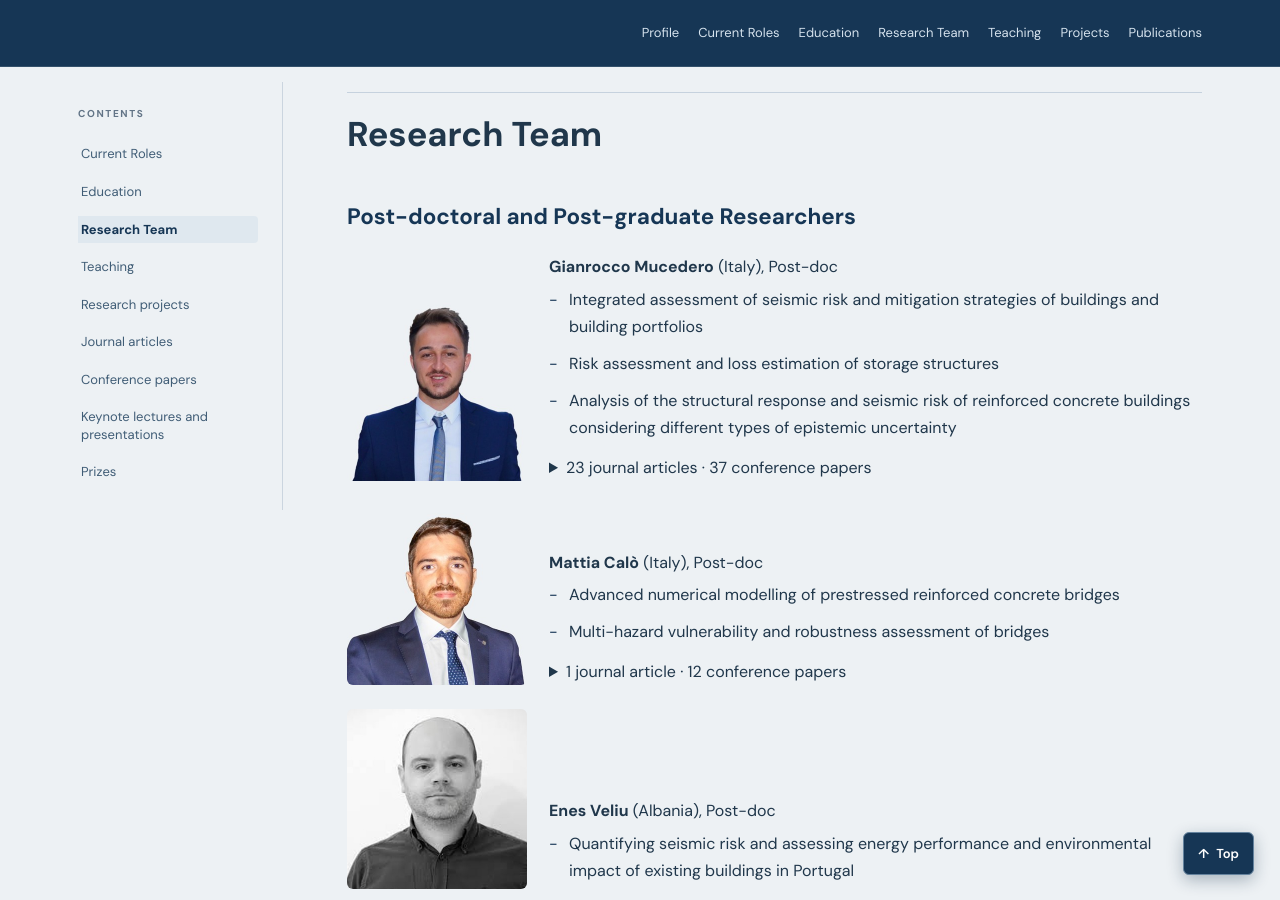
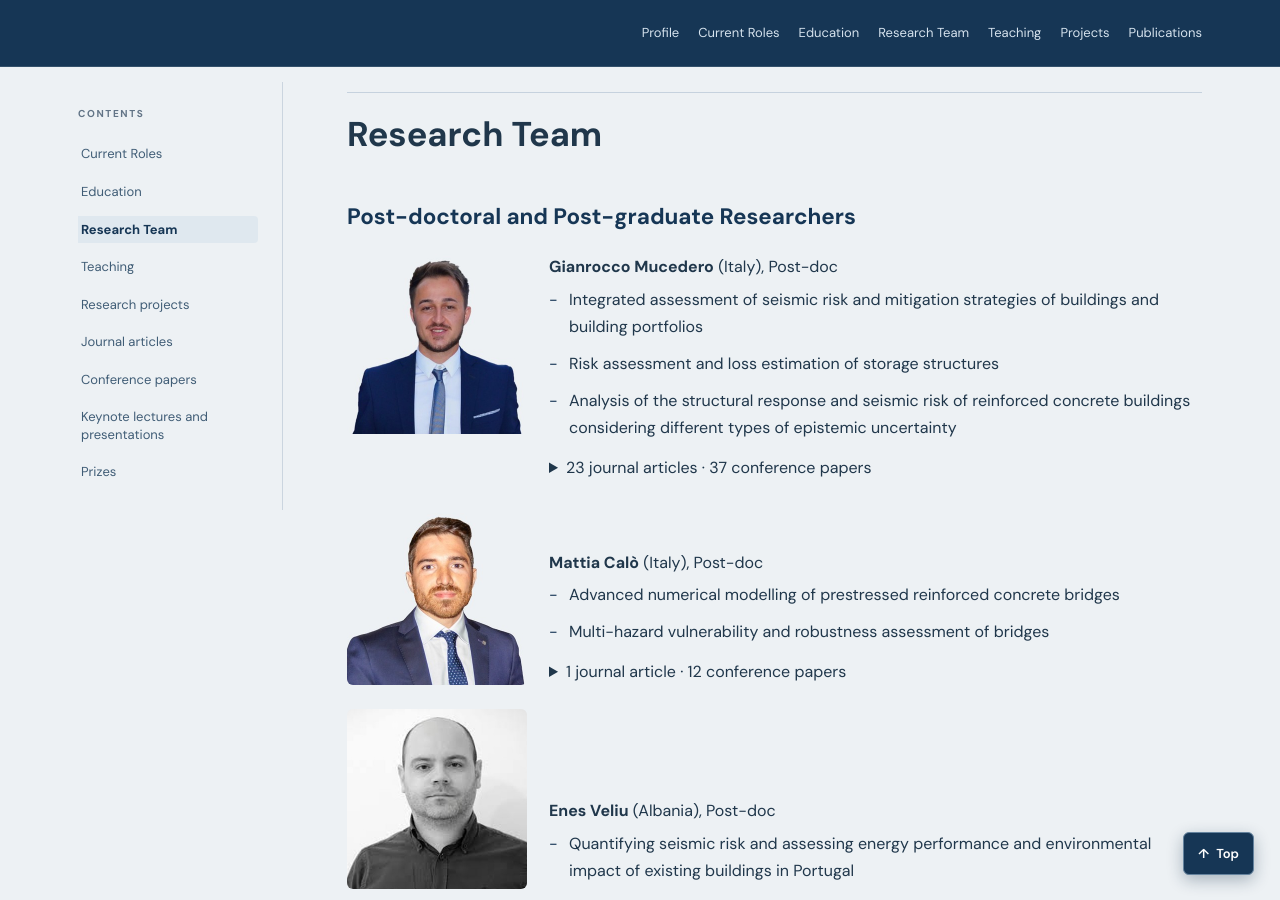
Before and after one commit to rncmonteiro/cv, a Jekyll site: the page built from index.md, in a window 1280 px wide and 900 px high, scrolled down 1894 px. Built offline with Jekyll 4.4.1, drawn with Linux system fonts in a browser that asks for light colours.

Commit message:
Add files via upload

```diff
--- a/_includes/content/team.md
+++ b/_includes/content/team.md
@@ -2,7 +2,7 @@
 
 ### Post-doctoral and Post-graduate Researchers
 
-<div style="display:flex; align-items:flex-end; gap:22px; margin:18px 0 24px; flex-wrap:wrap;">
+<div style="display:flex; align-items:flex-start; gap:22px; margin:18px 0 24px; flex-wrap:wrap;">
   <img src="assets/gianrocco-mucedero.jpg" alt="Gianrocco Mucedero" width="180" height="180" style="width:180px !important; min-width:180px; max-width:180px; height:180px !important; min-height:180px; max-height:180px; object-fit:cover; border-radius:6px; flex-shrink:0;">
   <div style="flex:1 1 240px; min-width:0; align-self:flex-end; margin-bottom:0; padding-bottom:0;">
     <strong>Gianrocco Mucedero</strong> (Italy), Post-doc
@@ -84,7 +84,7 @@
 </div>
 </div>
 
-<div style="display:flex; align-items:flex-end; gap:22px; margin:18px 0 24px; flex-wrap:wrap;">
+<div style="display:flex; align-items:flex-start; gap:22px; margin:18px 0 24px; flex-wrap:wrap;">
   <img src="assets/mattia-calo.jpg" alt="" width="180" height="180" style="width:180px !important; min-width:180px; max-width:180px; height:180px !important; min-height:180px; max-height:180px; object-fit:cover; border-radius:6px; flex-shrink:0;">
   <div style="flex:1 1 240px; min-width:0; align-self:flex-end; margin-bottom:0; padding-bottom:0;">
     <strong>Mattia Calò</strong> (Italy), Post-doc
@@ -118,7 +118,7 @@
 </div>
 </div>
 
-<div style="display:flex; align-items:flex-end; gap:22px; margin:18px 0 24px; flex-wrap:wrap;">
+<div style="display:flex; align-items:flex-start; gap:22px; margin:18px 0 24px; flex-wrap:wrap;">
   <img src="assets/enes-veliu.jpg" alt="" width="180" height="180" style="width:180px !important; min-width:180px; max-width:180px; height:180px !important; min-height:180px; max-height:180px; object-fit:cover; border-radius:6px; flex-shrink:0;">
   <div style="flex:1 1 240px; min-width:0; align-self:flex-end; margin-bottom:0; padding-bottom:0;">
     <strong>Enes Veliu</strong> (Albania), Post-doc
@@ -364,7 +364,7 @@
 
 #### Current
 
-<div style="display:flex; align-items:flex-end; gap:22px; margin:18px 0 24px; flex-wrap:wrap;">
+<div style="display:flex; align-items:flex-start; gap:22px; margin:18px 0 24px; flex-wrap:wrap;">
   <img src="assets/mehmet-firat-aydin.jpg" alt="" width="180" height="180" style="width:180px !important; min-width:180px; max-width:180px; height:180px !important; min-height:180px; max-height:180px; object-fit:cover; border-radius:6px; flex-shrink:0;">
   <div style="flex:1 1 240px; min-width:0; align-self:flex-end; margin-bottom:0; padding-bottom:0;">
     <strong>Mehmet Firat Aydin</strong> — PhD in Earthquake Engineering (ROSE)
@@ -385,7 +385,7 @@
   </div>
 </div>
 
-<div style="display:flex; align-items:flex-end; gap:22px; margin:18px 0 24px; flex-wrap:wrap;">
+<div style="display:flex; align-items:flex-start; gap:22px; margin:18px 0 24px; flex-wrap:wrap;">
   <img src="assets/maryam-saberdelsadeh.jpg" alt="" width="180" height="180" style="width:180px !important; min-width:180px; max-width:180px; height:180px !important; min-height:180px; max-height:180px; object-fit:cover; border-radius:6px; flex-shrink:0;">
   <div style="flex:1 1 240px; min-width:0; align-self:flex-end; margin-bottom:0; padding-bottom:0;">
     <strong>Maryam Saberdelsadeh</strong> — PhD in Civil Engineering (University of Porto)
@@ -400,7 +400,7 @@
   </div>
 </div>
 
-<div style="display:flex; align-items:flex-end; gap:22px; margin:18px 0 24px; flex-wrap:wrap;">
+<div style="display:flex; align-items:flex-start; gap:22px; margin:18px 0 24px; flex-wrap:wrap;">
   <img src="assets/ataklti-gebrehiwet.jpg" alt="" width="180" height="180" style="width:180px !important; min-width:180px; max-width:180px; height:180px !important; min-height:180px; max-height:180px; object-fit:cover; border-radius:6px; flex-shrink:0;">
   <div style="flex:1 1 240px; min-width:0; align-self:flex-end; margin-bottom:0; padding-bottom:0;">
     <strong>Ataklti Gebrehiwet</strong> — PhD in Earthquake Engineering (ROSE)
@@ -421,7 +421,7 @@
   </div>
 </div>
 
-<div style="display:flex; align-items:flex-end; gap:22px; margin:18px 0 24px; flex-wrap:wrap;">
+<div style="display:flex; align-items:flex-start; gap:22px; margin:18px 0 24px; flex-wrap:wrap;">
   <img src="assets/besim-yukselen.jpg" alt="" width="180" height="180" style="width:180px !important; min-width:180px; max-width:180px; height:180px !important; min-height:180px; max-height:180px; object-fit:cover; border-radius:6px; flex-shrink:0;">
   <div style="flex:1 1 240px; min-width:0; align-self:flex-end; margin-bottom:0; padding-bottom:0;">
     <strong>Besim Yukselen</strong> — PhD in Earthquake Engineering (ROSE)
@@ -789,7 +789,7 @@
 
 #### Current
 
-<div style="display:flex; align-items:flex-end; gap:22px; margin:18px 0 24px; flex-wrap:wrap;">
+<div style="display:flex; align-items:flex-start; gap:22px; margin:18px 0 24px; flex-wrap:wrap;">
   <img src="assets/ashi-a.jpg" alt="Ashi A." width="180" height="180" style="width:180px !important; min-width:180px; max-width:180px; height:180px !important; min-height:180px; max-height:180px; object-fit:cover; border-radius:6px; flex-shrink:0;">
   <div style="flex:1 1 240px; min-width:0; align-self:flex-end; color:var(--ink);">
     <div>Ashi. A. — MSc in Civil Engineering for Mitigation of Risk from Natural Hazards (ROSE)</div>
```
